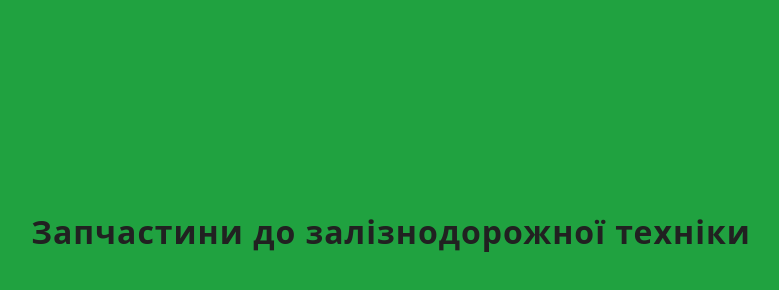
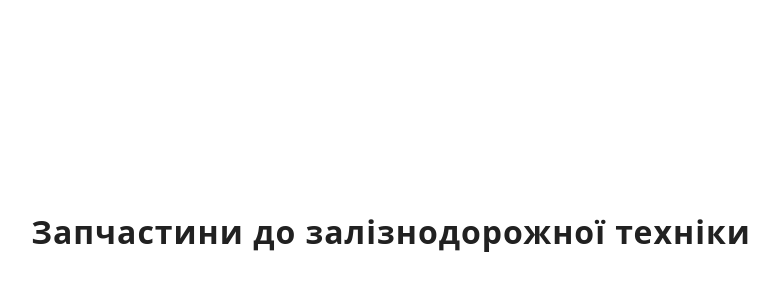
Before and after one commit to OksanaKozak/dikom, a plain HTML site: page index.html in a window 1280 px wide. Shown: the top 290 px of the page, without its empty margins (409-1188 px from the left). Drawn offline with nearby package versions, Linux system fonts and the light colour scheme.

Commit message:
Update styles.css

```diff
--- a/CSS/styles.css
+++ b/CSS/styles.css
@@ -1,7 +1,7 @@
 body {
   width: 1600px;
     color: #212121;
-    background-color: #20a240;
+    /* background-color: #F5F4FA; */
   }
 
   p,
```
